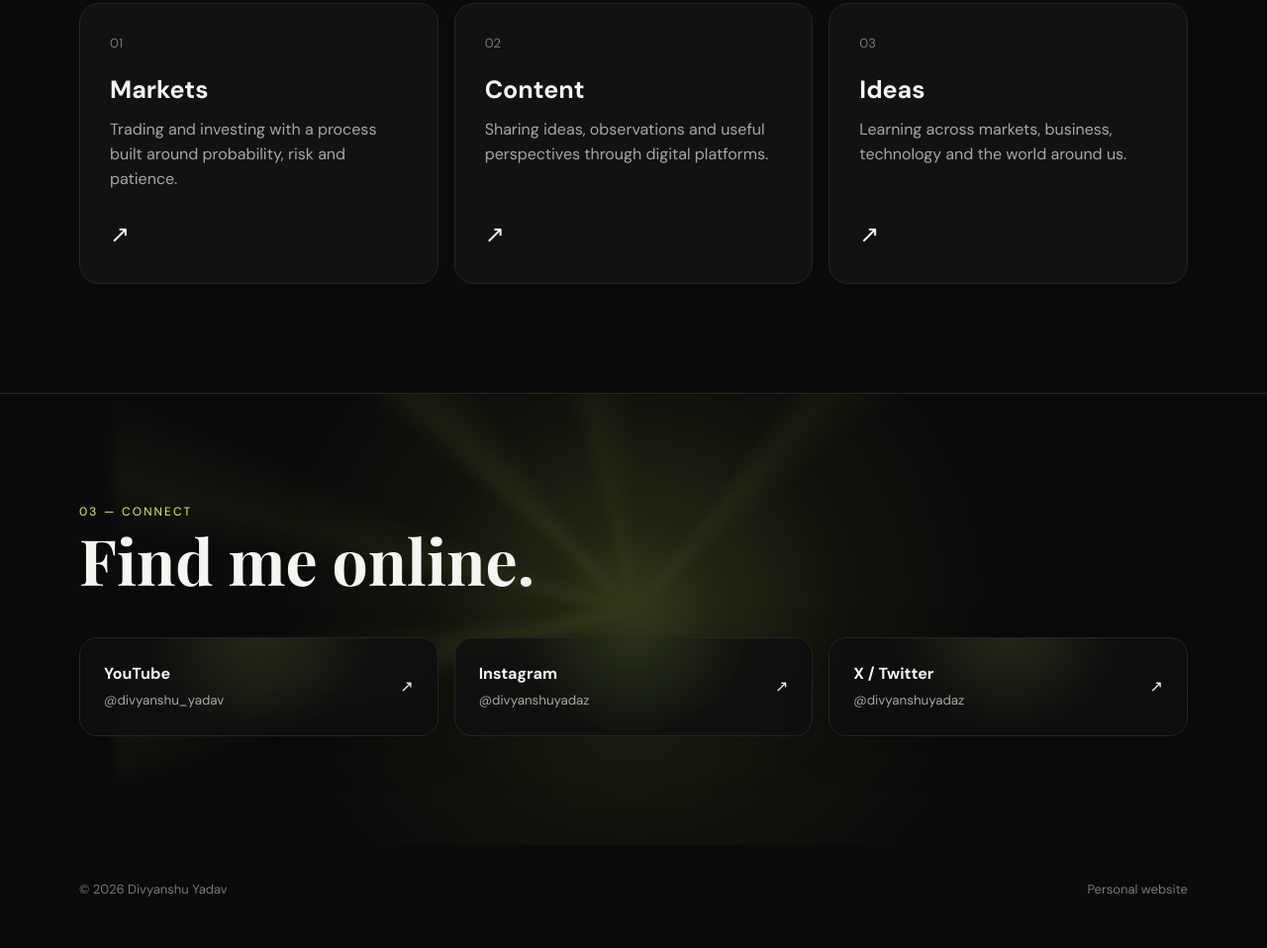
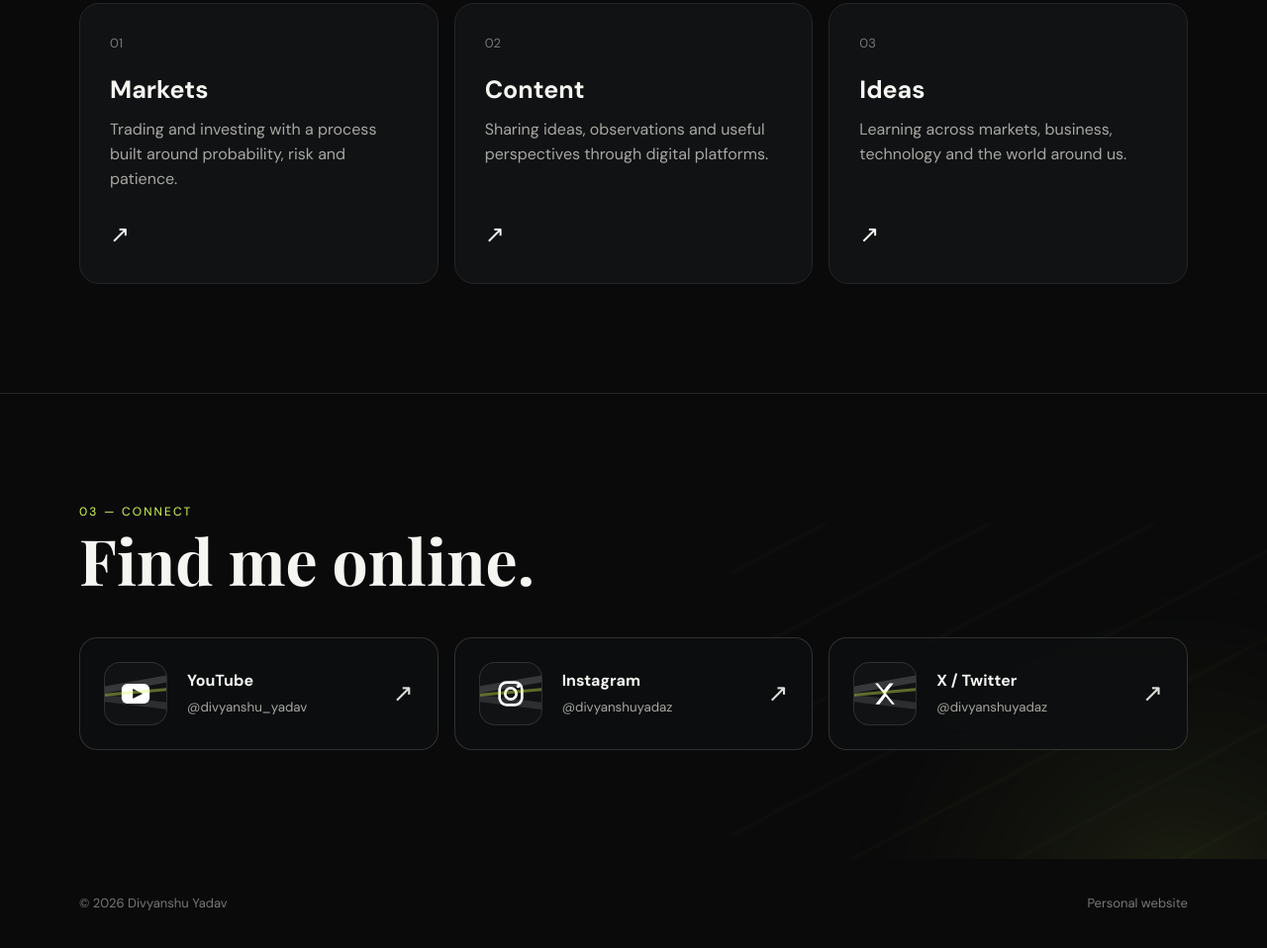
Before and after one commit to divyanshuyadaz/divyanshu-personal-website, a plain HTML site: page index.html in a window 1280 px wide. Shown: the part 1749-2707 px from the top of the page at 99% size. Drawn offline with nearby package versions, Linux system fonts and the light colour scheme.

Commit message:
Update index.html

```diff
--- a/index.html
+++ b/index.html
@@ -48,40 +48,153 @@
     .social small{color:var(--muted);display:block;margin-top:4px}.footer{padding:35px 0;color:#777;font-size:13px;display:flex;justify-content:space-between}
     @media(max-width:800px){.navlinks{display:flex;gap:12px;font-size:12px}.grid,.about{grid-template-columns:1fr}.portrait{height:470px}.hero{padding-top:100px}.cards,.socials{grid-template-columns:1fr}.sectionhead{display:block}.wrap{width:min(100% - 28px,1120px)}}
 
-/* Connect: warm sunlight rays behind social cards */
-#connect{position:relative;overflow:hidden;isolation:isolate}
+/* Connect: subtle lime atmosphere + scratch-style social logos */
+#connect{
+  position:relative;
+  overflow:hidden;
+  isolation:isolate;
+}
+
 #connect::before{
- content:"";position:absolute;left:50%;top:48%;width:760px;height:760px;
- transform:translate(-50%,-50%);border-radius:50%;
- background:radial-gradient(circle,rgba(216,255,85,.20) 0%,rgba(216,255,85,.10) 18%,rgba(216,210,60,.045) 40%,transparent 70%);
- filter:blur(12px);z-index:-2;pointer-events:none;
+  content:"";
+  position:absolute;
+  width:680px;
+  height:680px;
+  right:-250px;
+  top:40%;
+  border-radius:50%;
+  background:radial-gradient(
+    circle,
+    rgba(216,255,85,.10) 0%,
+    rgba(216,255,85,.045) 28%,
+    transparent 68%
+  );
+  filter:blur(25px);
+  z-index:-2;
+  pointer-events:none;
 }
+
 #connect::after{
- content:"";position:absolute;left:50%;top:48%;width:1050px;height:1050px;
- transform:translate(-50%,-50%);
- background:conic-gradient(from 250deg at 50% 50%,
- transparent 0deg,rgba(216,255,85,.08) 8deg,transparent 17deg,
- transparent 28deg,rgba(216,255,85,.055) 34deg,transparent 43deg,
- transparent 58deg,rgba(216,255,85,.07) 64deg,transparent 75deg,
- transparent 92deg,rgba(216,255,85,.045) 98deg,transparent 112deg,
- transparent 145deg,rgba(216,255,85,.05) 151deg,transparent 162deg,
- transparent 360deg);
- filter:blur(5px);opacity:.9;z-index:-1;pointer-events:none;
+  content:"";
+  position:absolute;
+  width:900px;
+  height:500px;
+  right:-360px;
+  top:28%;
+  background:repeating-linear-gradient(
+    -28deg,
+    transparent 0 38px,
+    rgba(216,255,85,.035) 39px 41px,
+    transparent 42px 78px
+  );
+  opacity:.7;
+  filter:blur(1px);
+  z-index:-1;
+  pointer-events:none;
 }
-.social{
- position:relative;overflow:hidden;
- background:rgba(14,15,16,.78);
- backdrop-filter:blur(10px);
- box-shadow:0 12px 45px rgba(0,0,0,.22);
+
+/* Keep the cards clean — no yellow border/glow */
+#connect .social{
+  position:relative;
+  overflow:hidden;
+  background:rgba(14,15,16,.82);
+  border:1px solid rgba(255,255,255,.15);
+  backdrop-filter:blur(12px);
+  transition:transform .25s ease,border-color .25s ease,background .25s ease;
 }
-.social::before{
- content:"";position:absolute;inset:0;
- background:radial-gradient(circle at 50% -20%,rgba(216,255,85,.13),transparent 55%);
- pointer-events:none;
+
+/* Scratch marks across the social logo */
+#connect .social-logo{
+  position:relative;
+  width:64px;
+  height:64px;
+  flex:0 0 64px;
+  display:grid;
+  place-items:center;
+  border-radius:16px;
+  background:#111214;
+  border:1px solid rgba(255,255,255,.12);
+  overflow:hidden;
 }
+
+#connect .social-logo::before,
+#connect .social-logo::after{
+  content:"";
+  position:absolute;
+  left:-12%;
+  width:124%;
+  height:7px;
+  background:rgba(255,255,255,.16);
+  border-radius:999px;
+  transform:rotate(-10deg);
+  pointer-events:none;
+}
+
+#connect .social-logo::before{top:29%}
+#connect .social-logo::after{
+  top:58%;
+  opacity:.72;
+  transform:rotate(7deg);
+}
+
+/* Extra thin scratch */
+#connect .social-logo .scratch{
+  position:absolute;
+  width:125%;
+  height:3px;
+  background:rgba(216,255,85,.38);
+  top:45%;
+  left:-12%;
+  transform:rotate(-5deg);
+  border-radius:999px;
+  z-index:3;
+}
+
+/* Platform logos */
+#connect .social-logo svg{
+  width:34px;
+  height:34px;
+  position:relative;
+  z-index:2;
+}
+
+#connect .social-content{
+  display:flex;
+  align-items:center;
+  gap:20px;
+}
+
+#connect .social-arrow{
+  font-size:25px;
+  opacity:.9;
+}
+
+#connect .social:hover{
+  transform:translateY(-3px);
+  border-color:rgba(216,255,85,.28);
+  background:#121315;
+}
+
 @media(max-width:800px){
- #connect::before{width:560px;height:560px;top:50%}
- #connect::after{width:760px;height:760px;top:50%}
+  #connect::before{
+    width:520px;
+    height:520px;
+    right:-260px;
+    top:45%;
+  }
+  #connect::after{
+    width:700px;
+    height:420px;
+    right:-300px;
+    top:30%;
+  }
+  #connect .social-logo{
+    width:58px;
+    height:58px;
+    flex-basis:58px;
+    border-radius:14px;
+  }
+  #connect .social-content{gap:16px}
 }
 </style>
 </head>
@@ -142,9 +255,47 @@
   <div class="wrap">
     <div class="sectionhead"><div><div class="kicker">03 — Connect</div><h2 class="sectiontitle">Find me online.</h2></div></div>
     <div class="socials">
-      <a class="social" href="https://youtube.com/@divyanshu_yadav" target="_blank" rel="noopener"><span><b>YouTube</b><small>@divyanshu_yadav</small></span><span>↗</span></a>
-      <a class="social" href="https://instagram.com/divyanshuyadaz" target="_blank" rel="noopener"><span><b>Instagram</b><small>@divyanshuyadaz</small></span><span>↗</span></a>
-      <a class="social" href="https://twitter.com/divyanshuyadaz" target="_blank" rel="noopener"><span><b>X / Twitter</b><small>@divyanshuyadaz</small></span><span>↗</span></a>
+      <a class="social" href="https://youtube.com/@divyanshu_yadav" target="_blank" rel="noopener">
+        <span class="social-content">
+          <span class="social-logo">
+            <span class="scratch"></span>
+            <svg viewBox="0 0 24 24" aria-hidden="true">
+              <rect x="2" y="5" width="20" height="14" rx="4" fill="#fff"/>
+              <path d="M10 8.5 17 12l-7 3.5z" fill="#111214"/>
+            </svg>
+          </span>
+          <span><b>YouTube</b><small>@divyanshu_yadav</small></span>
+        </span>
+        <span class="social-arrow">↗</span>
+      </a>
+
+      <a class="social" href="https://instagram.com/divyanshuyadaz" target="_blank" rel="noopener">
+        <span class="social-content">
+          <span class="social-logo">
+            <span class="scratch"></span>
+            <svg viewBox="0 0 24 24" aria-hidden="true">
+              <rect x="4" y="4" width="16" height="16" rx="5" fill="none" stroke="#fff" stroke-width="1.9"/>
+              <circle cx="12" cy="12" r="4" fill="none" stroke="#fff" stroke-width="1.9"/>
+              <circle cx="17.2" cy="6.8" r="1.2" fill="#fff"/>
+            </svg>
+          </span>
+          <span><b>Instagram</b><small>@divyanshuyadaz</small></span>
+        </span>
+        <span class="social-arrow">↗</span>
+      </a>
+
+      <a class="social" href="https://twitter.com/divyanshuyadaz" target="_blank" rel="noopener">
+        <span class="social-content">
+          <span class="social-logo">
+            <span class="scratch"></span>
+            <svg viewBox="0 0 24 24" aria-hidden="true">
+              <path d="M5 4.5 11.2 12 5.3 19.5h2.8l4.4-5.6 4.6 5.6H19l-6.4-7.8L18.1 4.5h-2.8l-4.2 5.1-4.1-5.1z" fill="#fff"/>
+            </svg>
+          </span>
+          <span><b>X / Twitter</b><small>@divyanshuyadaz</small></span>
+        </span>
+        <span class="social-arrow">↗</span>
+      </a>
     </div>
   </div>
 </section>
```
